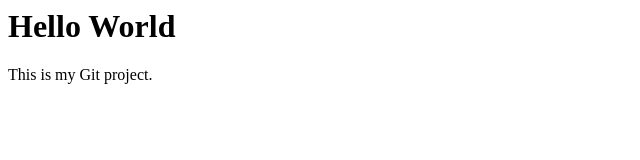
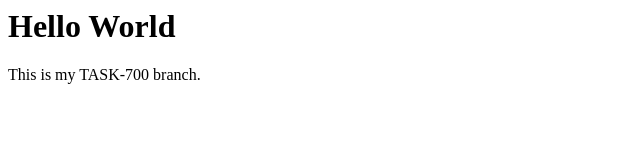
Before and after one commit to Supriya8502/assigment, a plain HTML site: page index.html in a window 1280 px wide. Shown: the full height of the page, 0-640 px from the left. Drawn offline with Linux system fonts and the light colour scheme.

Commit message:
Update index.html in TASK-700

```diff
--- a/index.html
+++ b/index.html
@@ -1,2 +1,2 @@
 <h1>Hello World</h1>
-<p>This is my Git project.</p>
+<p>This is my TASK-700 branch.</p>
```
